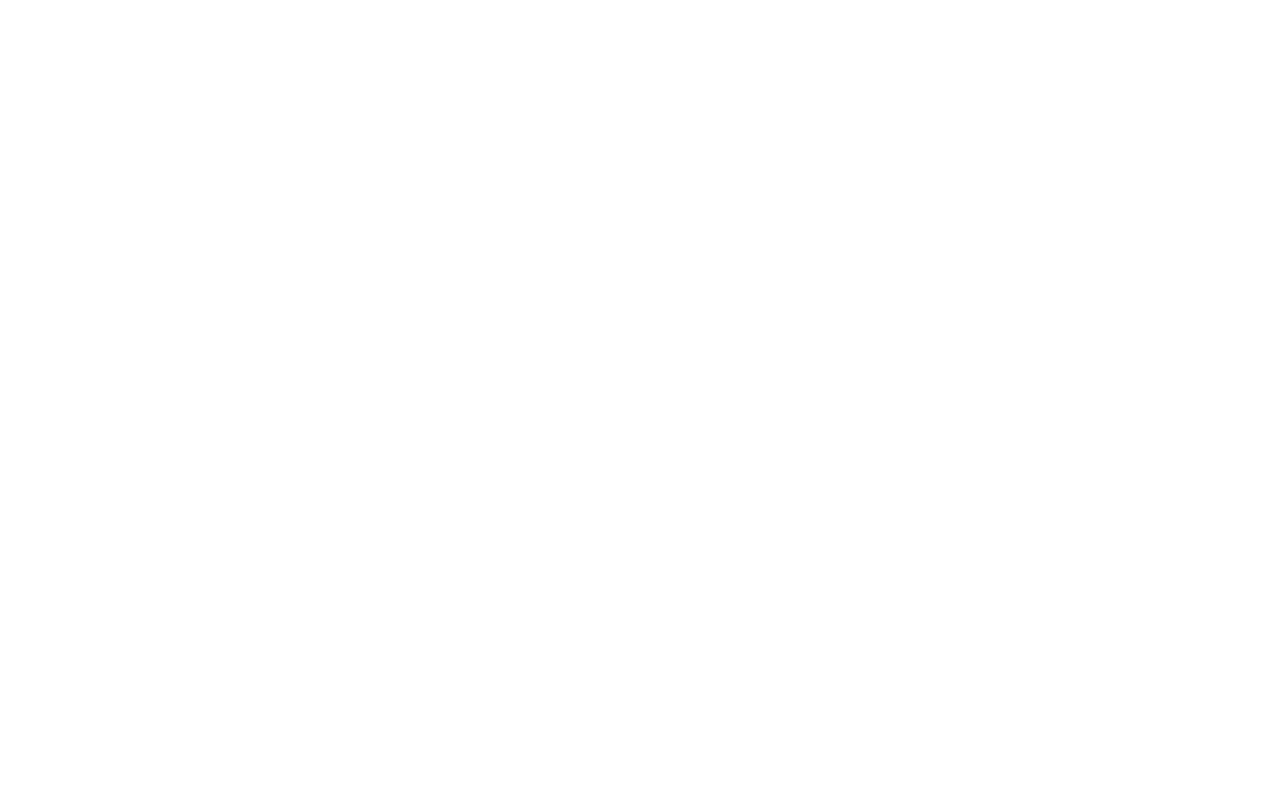
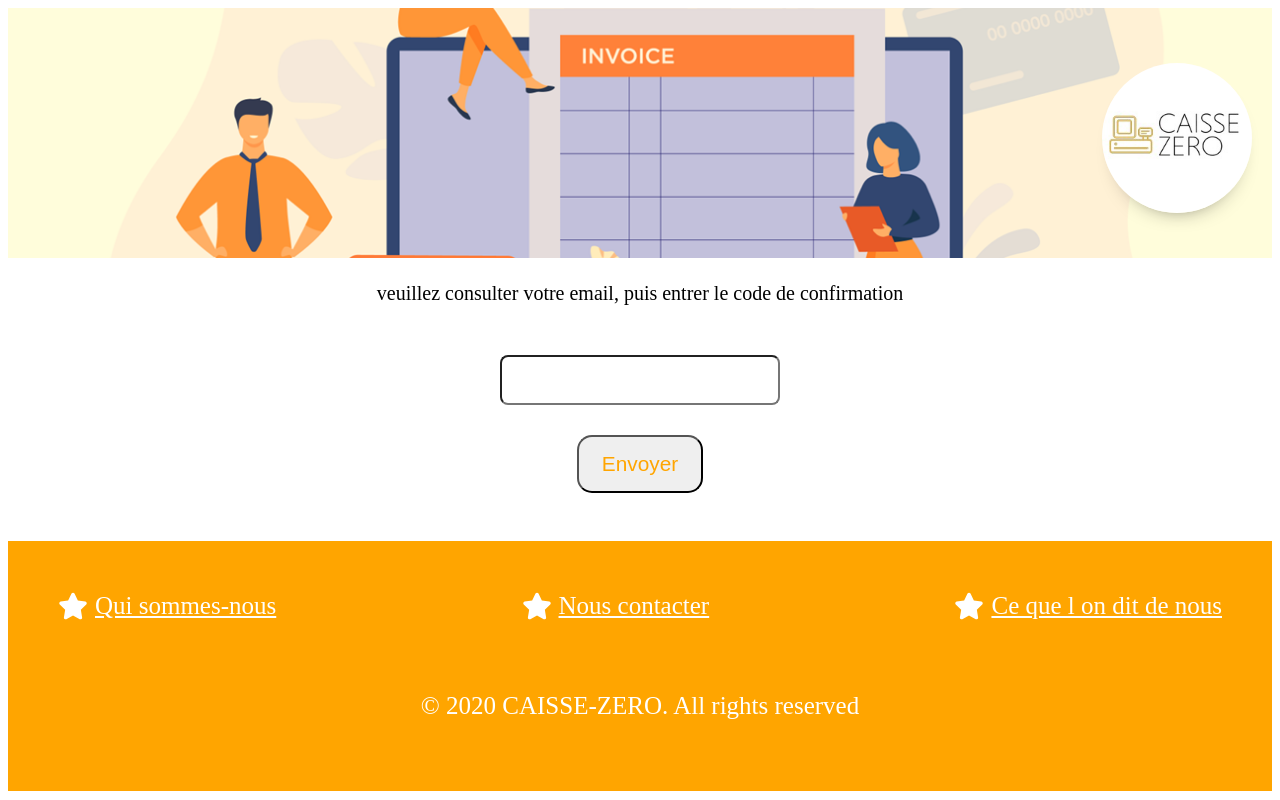
Before and after one commit to moremoney32/caisse-zero, a React (Create React App) app: page /comfirmationEmail in a window 1280 px wide. Before the commit this address had no page. Built offline with nearby package versions, Linux system fonts and the light colour scheme.

Commit message:
caisse-zero interface email deja inscrit

```diff
--- a/package.json
+++ b/package.json
@@ -1,7 +1,6 @@
 {
   "name": "caisse-zero",
   "version": "0.1.0",
-  "homepage": "//https://moremoney32.github.io/caisse-zero",
   "private": true,
   "dependencies": {
     "@testing-library/jest-dom": "^5.16.5",
@@ -18,7 +17,6 @@
   },
   "scripts": {
     "start": "react-scripts start",
-    "deploy": "npm run build&&gh-pages -d build",
     "build": "react-scripts build",
     "test": "react-scripts test",
     "eject": "react-scripts eject"
--- a/src/App.js
+++ b/src/App.js
@@ -17,6 +17,7 @@
 import { Achats } from "./pages/Achats";
 import { Ventes } from "./pages/Ventes";
 import { TransfertCpt } from "./pages/TransfertCpt";
+import { ConfirmationEmail } from "./pages/ConfirmationEmail";
 
 export function App() {
   return (
@@ -35,6 +36,7 @@
           <Route path="/ACHATS" element={<Achats />} />
           <Route path="/VENTES" element={<Ventes />} />
           <Route path="/TRANSFERTCPT" element={<TransfertCpt />} />
+          <Route path="/comfirmationEmail" element={<ConfirmationEmail />} />
           <Route
             path="/compteZeroNouveau"
             element={<IdentificationCaisseZero />}
--- a/src/components/Button.js
+++ b/src/components/Button.js
@@ -3,11 +3,11 @@
  */
 import "../css/inscription.css";
 import { NavLink } from "react-router-dom";
-export function Button({ enter }) {
+export function Button({ buttoninput, enter }) {
   return (
-    <div className="envoiFormulaire">
-      <NavLink to="/compteZeroNouveau" className="envoiFormulaireLeft">
-        {enter}
+    <div>
+      <NavLink to="/compteZeroNouveau">
+        <button style={buttoninput}>{enter}</button>
       </NavLink>
     </div>
   );
--- a/src/components/ButtonNavigation.js
+++ b/src/components/ButtonNavigation.js
@@ -1,10 +1,15 @@
 import "../css/inscription.css";
 import { NavLink } from "react-router-dom";
+import { useNavigate } from "react-router-dom";
 
 export function ButtonNavigation({
   buttonInscriptionleft,
   buttonInscriptionright,
 }) {
+  // const navigate = useNavigate();
+  // const recuperationUser = JSON.parse(localStorage.getItem("user"));
+  // console.log(recuperationUser.token);
+
   return (
     <div className="inscriptionbutton">
       <div className="inscriptionLeftbutton">
@@ -24,3 +29,4 @@
     </div>
   );
 }
+//onClick={localisation}
--- a/src/components/Formulaire.js
+++ b/src/components/Formulaire.js
@@ -36,6 +36,7 @@
 
   const validateForms = (values) => {
     const errors = {};
+    const emailexist = document.querySelector(".formErrors");
 
     let passworD = /^(?=.*[0-9])(?=.*[!@#$%^&*])[a-zA-Z0-9!@#$%^&*]{8,36}$/;
     let rejectEmail =
@@ -82,9 +83,12 @@
         })
 
         .then((result) => {
-          return console.log(result), result;
+          return result;
+        })
+        .catch((error) => {
+          return console.log(error);
         });
-      return navigate("/compteZeroNouveau");
+      return navigate("/comfirmationEmail");
     } else {
       return errors;
     }
@@ -110,7 +114,7 @@
         <div className="space">
           <label htmlFor="keyPassword">{mdp}</label>
           <input
-            type="password"
+            type="text"
             name="password"
             id="keyPassword"
             placeholder="remplir le mot de passe"
@@ -127,7 +131,7 @@
         <div className="space">
           <label htmlFor="confirmkeyPassword">{confirmMdp}</label>
           <input
-            type="password"
+            type="text"
             name="confirmpassword"
             id="confirmkeyPassword"
             placeholder="confirmation du mot de passe"
--- a/src/components/Label.js
+++ b/src/components/Label.js
@@ -8,6 +8,15 @@
 import { useState, useEffect } from "react";
 
 export function Label({ email, mdp, close }) {
+  const navigate = useNavigate();
+  // const recuperationUser = JSON.parse(localStorage.getItem("user"));
+  // console.log(recuperationUser.token);
+  //  useEffect(() => {
+  //    if (recuperationUser.token) {
+  //       return navigate("/");
+
+  //    }
+  // });
   function closeModal() {
     let bouttonLeft = document.querySelector(".buttonInscriptionLeft");
     let connect = document.querySelector(".connexionnRight");
@@ -20,7 +29,6 @@
     imagelogo.style.opacity = 1;
     newlogo.style.opacity = 1;
   }
-  const navigate = useNavigate();
   const initValues = { email: "", password: "" };
 
   const [formValues, setFormValues] = useState(initValues);
@@ -64,6 +72,7 @@
           password: values.password,
         })
         .then(function (response) {
+          console.log(response);
           if (response.data.status_code === 200) {
             window.localStorage.setItem(
               "user",
--- a/src/css/compteZero.css
+++ b/src/css/compteZero.css
@@ -38,6 +38,7 @@
   padding: 19px;
   border-radius: 15px;
   border: 1px solid #79526f;
+  color: black;
 }
 .containDateLine {
   display: flex;
--- /dev/null
+++ b/src/css/confirmationemail.css
@@ -0,0 +1,12 @@
+.confirmemail {
+  display: flex;
+  flex-direction: column;
+  gap: 30px;
+  text-align: center;
+}
+.confirmemail input {
+  margin: auto;
+}
+.confirmemailmessage {
+  font-size: 20px;
+}
--- a/src/pages/CompteZero.js
+++ b/src/pages/CompteZero.js
@@ -49,7 +49,7 @@
         <img src={file} alt="" className="file" />
         <div className="nameOfstructure">
           <span>Nom de l’entreprise</span>
-          <input className="nameOfstructurebutton" />
+          <input className="password" />
         </div>
         <div className="containDateLine">
           <span className="dateLine">Date limite utilisation 31/12/2022</span>
@@ -60,5 +60,5 @@
       </div>
       <Footer Footernav={footernav} />
     </div>
-  );
+  ); //nameOfstructurebutton
 }
--- /dev/null
+++ b/src/pages/ConfirmationEmail.js
@@ -0,0 +1,58 @@
+/**
+ * composants qui permet de confirmer l email
+ */
+import { ImgLogos } from "../components/ImgLogos.js";
+import { Footer } from "../components/Footer.js";
+import { Button } from "../components/Button.js";
+import "../css/confirmationemail.css";
+
+export function ConfirmationEmail() {
+  const contenairimg = {
+    width: "100%",
+    height: "250px",
+    objectFit: "cover",
+  };
+  const contenairlogo = {
+    position: "absolute",
+    right: "20px",
+    top: "55px",
+    width: "150px",
+    height: "150px",
+    objectFit: "cover",
+    boxShadow: " 1px 13px 24px -22px rgba(0,0,0,0.9)",
+    borderRadius: "50%",
+  };
+  const footernav = {
+    display: "flex",
+    flexDirection: "column",
+    gap: "50px",
+    background: "orange",
+    height: "150px",
+    padding: "50px",
+    transform: "translate3d(0,48px,0)",
+  };
+  const button = {
+    outline: "none",
+    textTransform: "capitalize",
+    fontSize: "1.3rem",
+    padding: "15px 23px",
+    margin: "0",
+    borderRadius: "15px",
+    cursor: "pointer",
+    margin: "auto",
+    color: "orange",
+  };
+  return (
+    <div className="contenair">
+      <ImgLogos contenairimg={contenairimg} contenairlogo={contenairlogo} />
+      <div className="confirmemail">
+        <p className="confirmemailmessage">
+          veuillez consulter votre email, puis entrer le code de confirmation
+        </p>
+        <input type="text" className="keyemail" />
+        <Button buttoninput={button} enter="envoyer" />
+      </div>
+      <Footer Footernav={footernav} />
+    </div>
+  );
+}
--- a/src/pages/Home.js
+++ b/src/pages/Home.js
@@ -7,33 +7,34 @@
 import { Inscription } from "../components/Inscription.js";
 import { ImgLogos } from "../components/ImgLogos.js";
 import React from "react";
+import { useNavigate } from "react-router-dom";
+import { useEffect } from "react";
 
 export function Home() {
+  // const navigate = useNavigate();
+  // const recuperationUser = JSON.parse(localStorage.getItem("user"));
+  // console.log(recuperationUser.token);
 
-  const contenairimg ={
-
-    width: '100%',
-    height: '100%',
-    objectFit: 'cover',
-    borderRadius: '15px'
-
-  }
-  const contenairlogo ={
-    position: 'absolute',
-    left: '20px',
-    top: '20px',
-    width: '300px',
-    height: '300px',
-    objectFit: 'cover',
-    boxShadow:' 1px 13px 24px -22px rgba(0,0,0,0.9)',
-    borderRadius: '50%',
-
-  }
+  const contenairimg = {
+    width: "100%",
+    height: "100%",
+    objectFit: "cover",
+    borderRadius: "15px",
+  };
+  const contenairlogo = {
+    position: "absolute",
+    left: "20px",
+    top: "20px",
+    width: "300px",
+    height: "300px",
+    objectFit: "cover",
+    boxShadow: " 1px 13px 24px -22px rgba(0,0,0,0.9)",
+    borderRadius: "50%",
+  };
   return (
     <div className="contenair">
-      <ImgLogos contenairimg={contenairimg} contenairlogo={contenairlogo}/>
+      <ImgLogos contenairimg={contenairimg} contenairlogo={contenairlogo} />
       <Inscription />
-
     </div>
   );
 }
--- a/src/pages/IdentificationCaisseZero.js
+++ b/src/pages/IdentificationCaisseZero.js
@@ -7,8 +7,18 @@
 import { ImgLogos } from "../components/ImgLogos.js";
 import { ButtonNavigation } from "../components/ButtonNavigation.js";
 import { Footer } from "../components/Footer";
+import { useNavigate } from "react-router-dom";
+import { useEffect } from "react";
+export function IdentificationCaisseZero() {
+  const navigate = useNavigate();
+  const recuperationUser = JSON.parse(localStorage.getItem("user"));
+  console.log(recuperationUser.token);
+  useEffect(() => {
+    if (!recuperationUser.token) {
+      return navigate("/");
+    }
+  });
 
-export function IdentificationCaisseZero() {
   const contenairimg = {
     width: "100%",
     objectFit: "cover",
```
